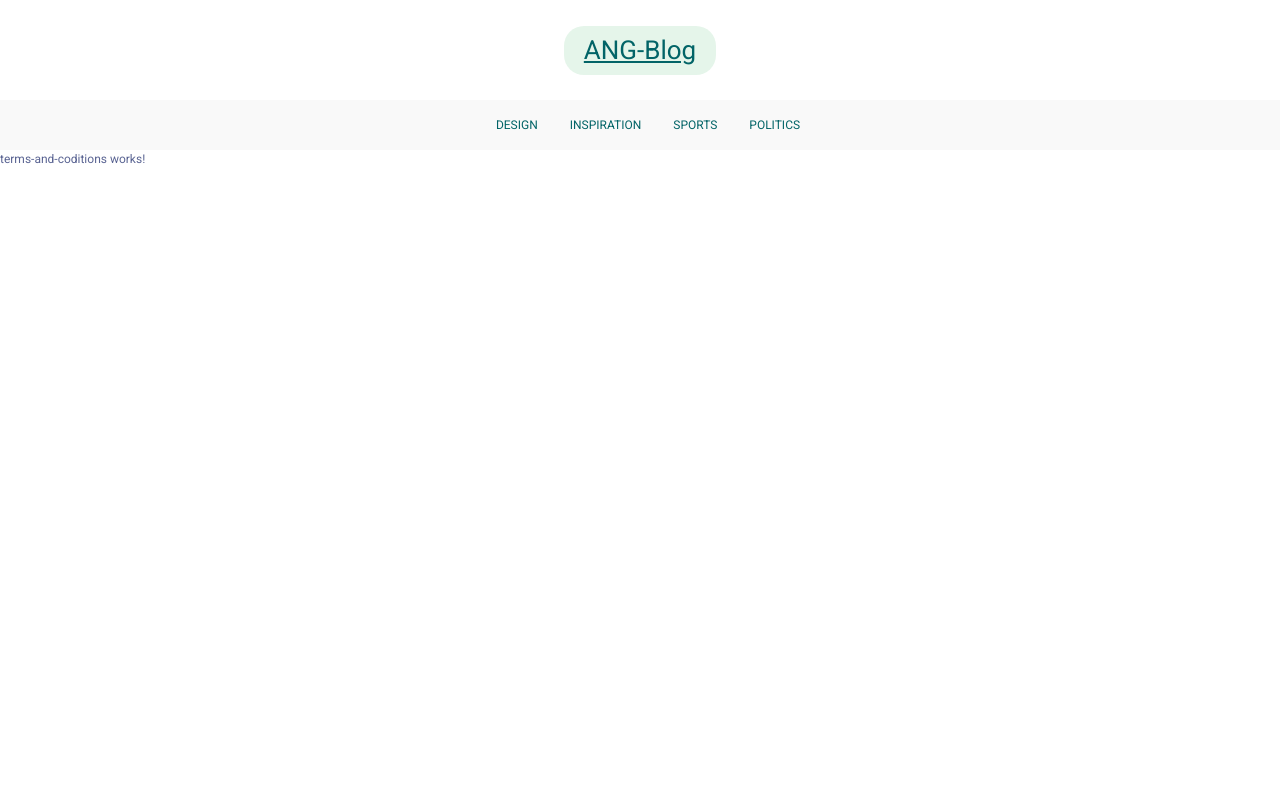
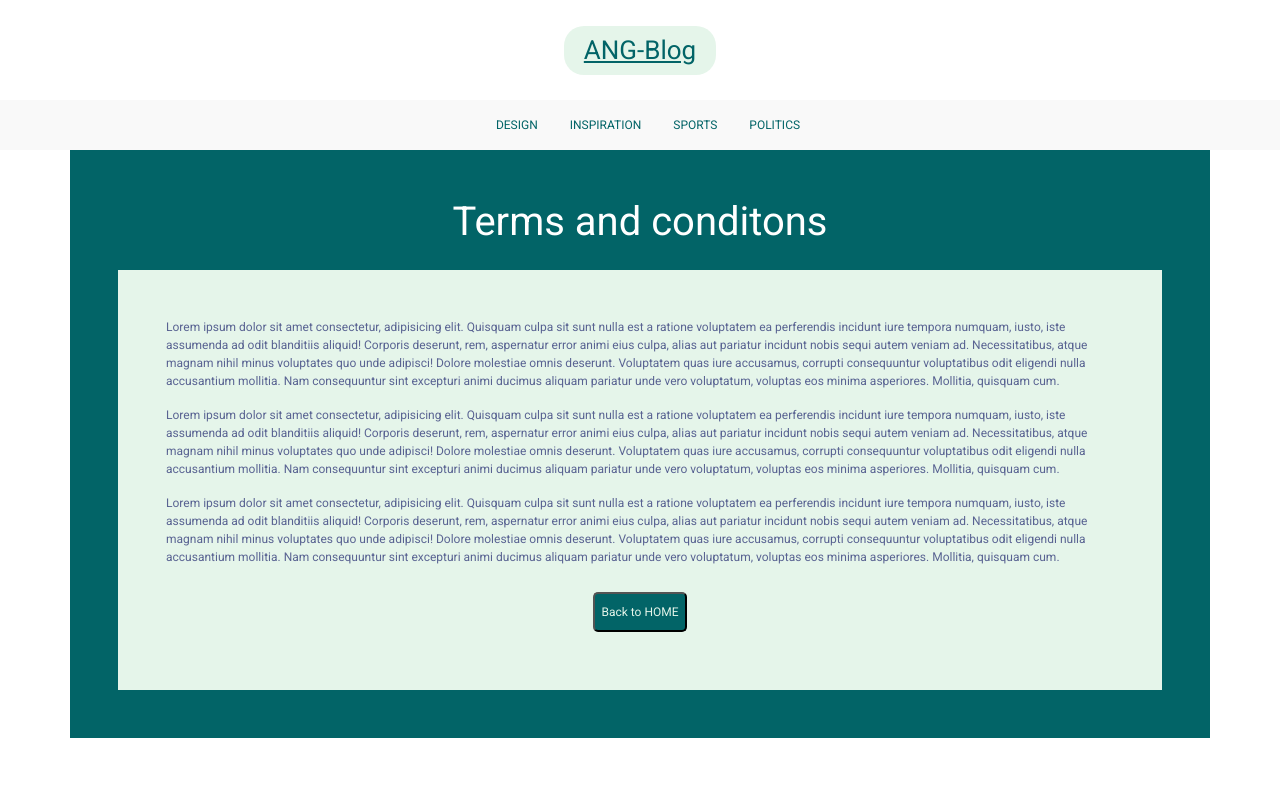
Before and after one commit to saka-do/AngularBlogApp, an Angular app in the folder ang-blog-webapp/: page /terms-and-conditions in a window 1280 px wide. Shown: the top 800 px of the page. Built offline with nearby package versions, Linux system fonts and the light colour scheme.

Commit message:
front end code developed for terms-and-conditions page

```diff
--- a/ang-blog-webapp/src/app/pages/terms-and-coditions/terms-and-coditions.component.html
+++ b/ang-blog-webapp/src/app/pages/terms-and-coditions/terms-and-coditions.component.html
@@ -1 +1,23 @@
-<p>terms-and-coditions works!</p>
+<section class="mt-5">
+    <div class="container mt-5 mb-5 p-5 bg-theme">
+        <h1 class="text-white text-center"> Terms and conditons</h1>
+        <div class="p-5 mt-4 bg-secondary-theme">
+
+            <p> Lorem ipsum dolor sit amet consectetur, adipisicing elit. Quisquam culpa sit sunt nulla est a ratione voluptatem ea perferendis incidunt iure tempora numquam, iusto, iste assumenda ad odit blanditiis aliquid!
+            Corporis deserunt, rem, aspernatur error animi eius culpa, alias aut pariatur incidunt nobis sequi autem veniam ad. Necessitatibus, atque magnam nihil minus voluptates quo unde adipisci! Dolore molestiae omnis deserunt.
+            Voluptatem quas iure accusamus, corrupti consequuntur voluptatibus odit eligendi nulla accusantium mollitia. Nam consequuntur sint excepturi animi ducimus aliquam pariatur unde vero voluptatum, voluptas eos minima asperiores. Mollitia, quisquam cum.
+            </p>
+            <p> Lorem ipsum dolor sit amet consectetur, adipisicing elit. Quisquam culpa sit sunt nulla est a ratione voluptatem ea perferendis incidunt iure tempora numquam, iusto, iste assumenda ad odit blanditiis aliquid!
+                Corporis deserunt, rem, aspernatur error animi eius culpa, alias aut pariatur incidunt nobis sequi autem veniam ad. Necessitatibus, atque magnam nihil minus voluptates quo unde adipisci! Dolore molestiae omnis deserunt.
+                Voluptatem quas iure accusamus, corrupti consequuntur voluptatibus odit eligendi nulla accusantium mollitia. Nam consequuntur sint excepturi animi ducimus aliquam pariatur unde vero voluptatum, voluptas eos minima asperiores. Mollitia, quisquam cum.
+            </p>
+            <p> Lorem ipsum dolor sit amet consectetur, adipisicing elit. Quisquam culpa sit sunt nulla est a ratione voluptatem ea perferendis incidunt iure tempora numquam, iusto, iste assumenda ad odit blanditiis aliquid!
+                Corporis deserunt, rem, aspernatur error animi eius culpa, alias aut pariatur incidunt nobis sequi autem veniam ad. Necessitatibus, atque magnam nihil minus voluptates quo unde adipisci! Dolore molestiae omnis deserunt.
+                Voluptatem quas iure accusamus, corrupti consequuntur voluptatibus odit eligendi nulla accusantium mollitia. Nam consequuntur sint excepturi animi ducimus aliquam pariatur unde vero voluptatum, voluptas eos minima asperiores. Mollitia, quisquam cum.
+            </p>
+            <div class="text-center">
+                <button class="btn-info btn-sub"> Back to HOME</button>
+            </div>
+        </div>
+    </div>
+</section>
```
